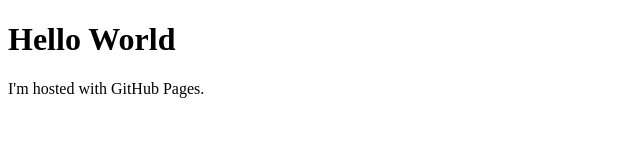
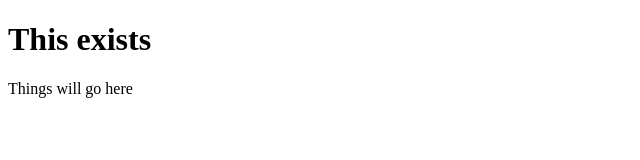
Before and after one commit to forestcityNC/forestcityNC.github.io, a plain HTML site: page index.html in a window 1280 px wide. Shown: the whole page, without its empty margins (0-640 px from the left). Drawn offline with Linux system fonts and the light colour scheme.

Commit message:
Update index.html

```diff
--- a/index.html
+++ b/index.html
@@ -1,7 +1,7 @@
 <!DOCTYPE html>
 <html>
 	<body>
-		<h1>Hello World</h1>
-		<p>I'm hosted with GitHub Pages.</p>
+		<h1>This exists</h1>
+		<p>Things will go here</p>
 	</body>
 </html>
```
